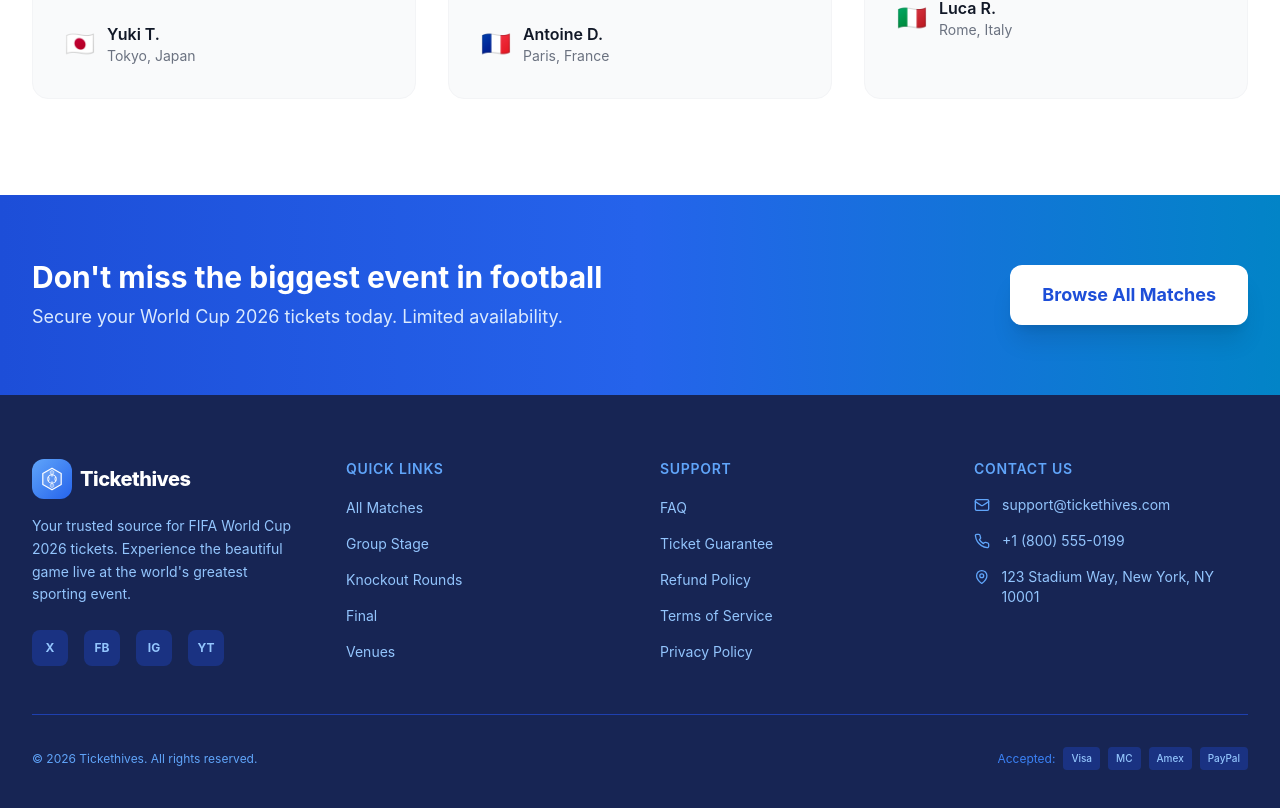
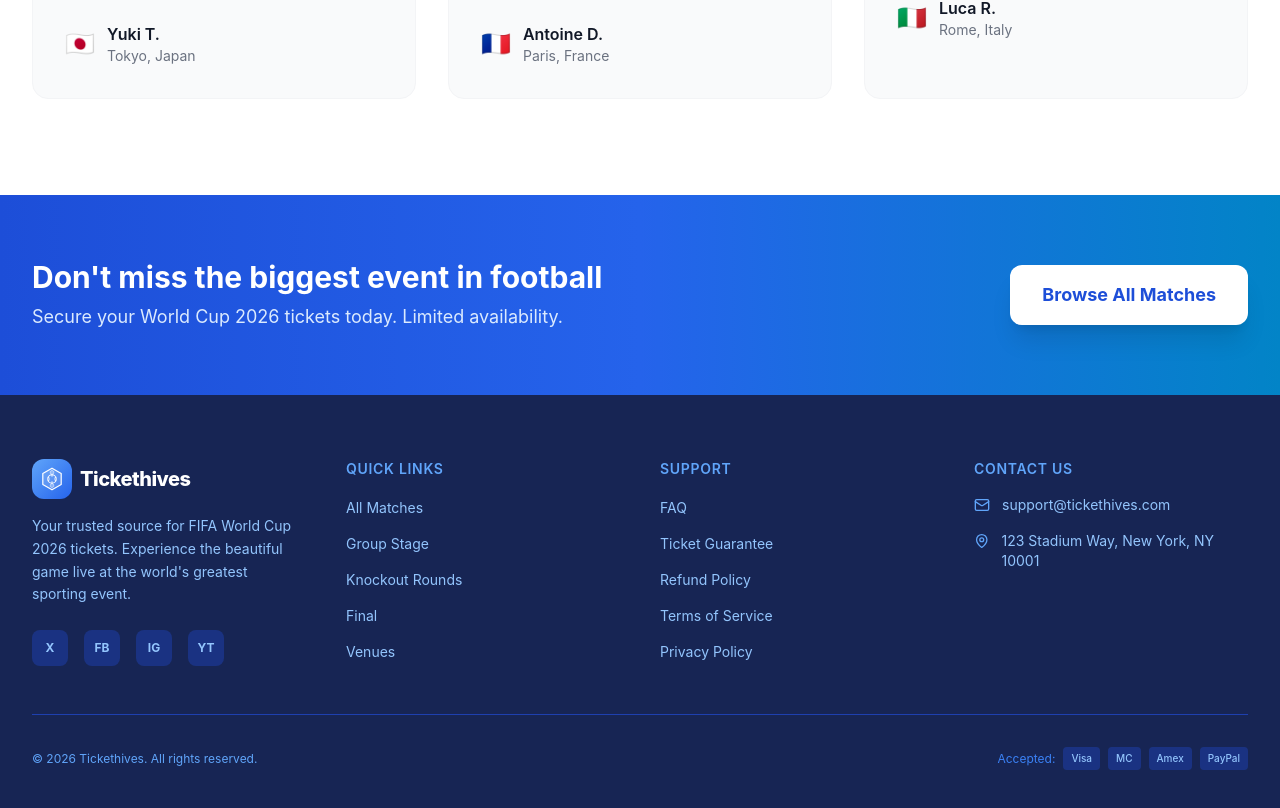
Before and after one commit to SamsonGP/tickethives, a Next.js app in the folder Tickethives/: page / in a window 1280 px wide. Shown: the part 5200-6008 px from the top of the page. Built offline with nearby package versions, Linux system fonts and the light colour scheme.

Commit message:
Update Footer.tsx

```diff
--- a/Tickethives/src/components/Footer.tsx
+++ b/Tickethives/src/components/Footer.tsx
@@ -1,5 +1,5 @@
 import Link from "next/link";
-import { Mail, Phone, MapPin } from "lucide-react";
+import { Mail, MapPin } from "lucide-react";
 import LogoIcon from "./LogoIcon";
 
 export default function Footer() {
@@ -91,10 +91,6 @@ export default function Footer() {
                 <Mail className="w-4 h-4 text-primary-400" />
                 <span className="text-sm text-primary-300">support@tickethives.com</span>
               </li>
-              <li className="flex items-center gap-3">
-                <Phone className="w-4 h-4 text-primary-400" />
-                <span className="text-sm text-primary-300">+1 (800) 555-0199</span>
-              </li>
               <li className="flex items-start gap-3">
                 <MapPin className="w-4 h-4 text-primary-400 mt-0.5" />
                 <span className="text-sm text-primary-300">123 Stadium Way, New York, NY 10001</span>
```
